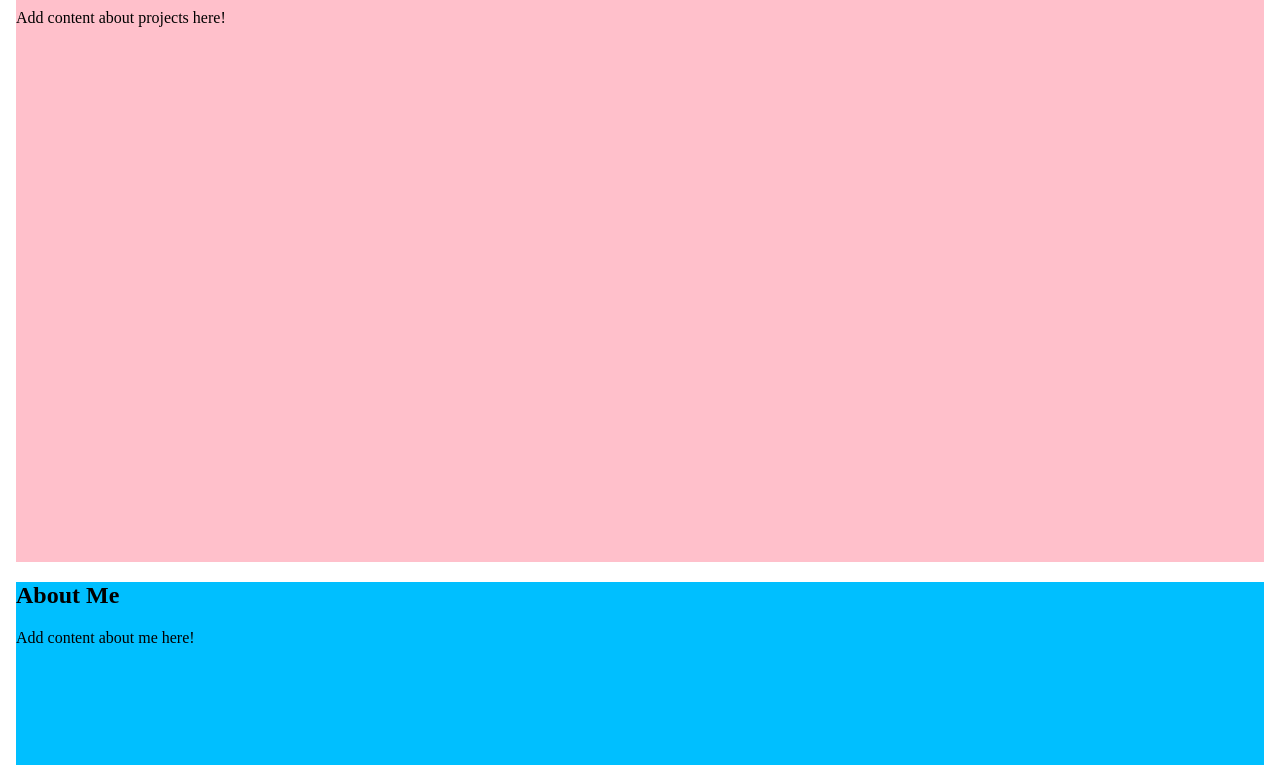
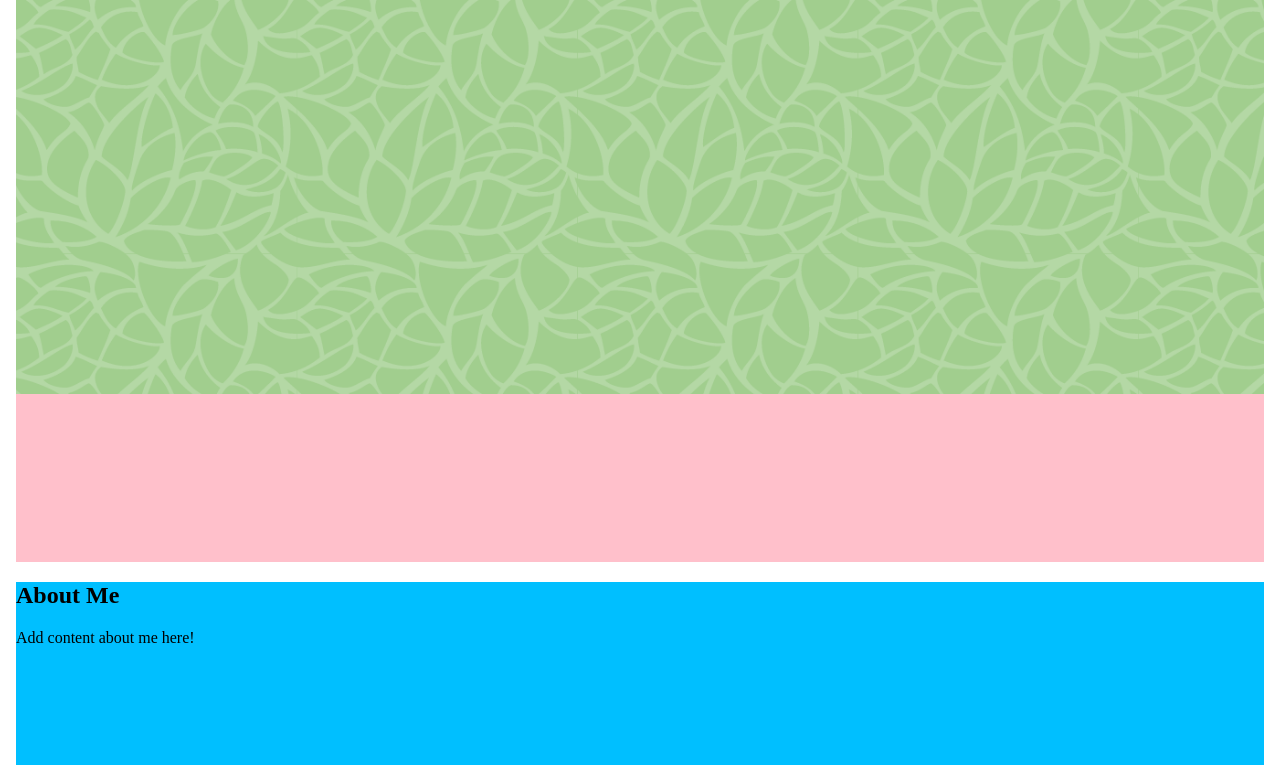
Before and after one commit to hajsid/hajsid.github.io, a plain HTML site: page index.html in a window 1280 px wide. Shown: the part 354-1119 px from the top of the page. Drawn offline with Linux system fonts and the light colour scheme.

Commit message:
updated path to new image

```diff
--- a/index.html
+++ b/index.html
@@ -111,7 +111,7 @@ body {
 
 <div class="spacing">
   <div class="container" id="section1">
-    <img src="docs/assets/images/GithubBanner.png" alt="Leafy Image" style="width:100%;">
+    <img src="docs/assets/images/portfolio_image.png" alt="Leafy Image" style="width:100%;">
     <div class="centered" style="font-size:30px">
       <h1>Hi everyone! Welcome to my page! I'm Hajera!</h1>
       <h2>Here you will find everything about me!</h2>
```
